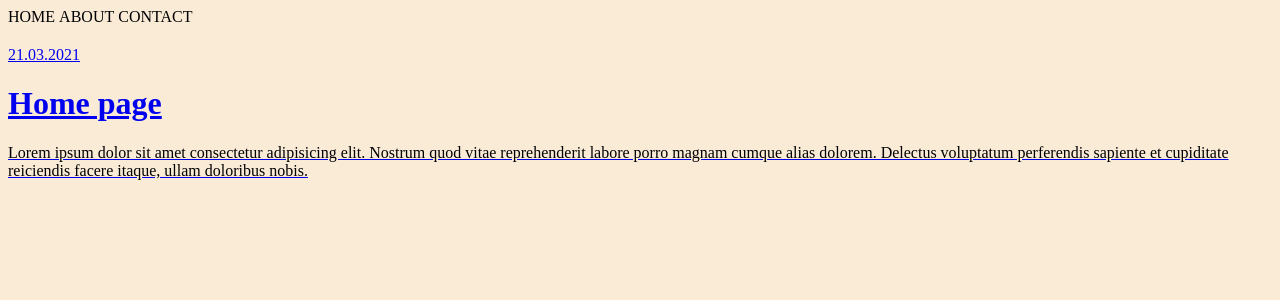
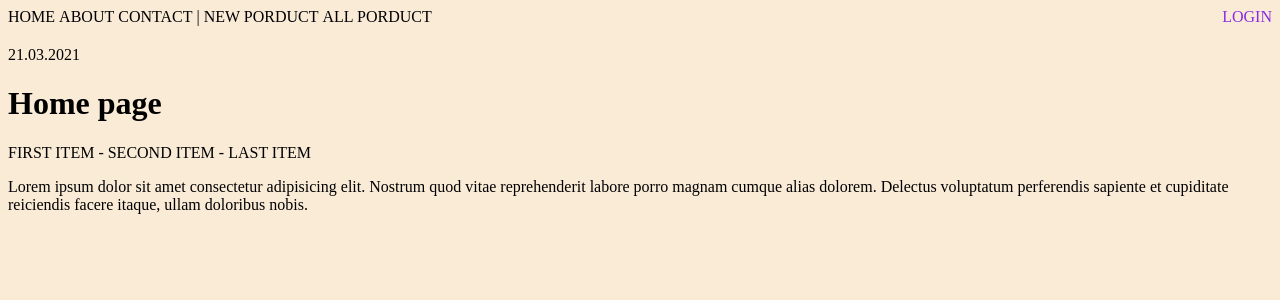
Before and after one commit to borko81/simple_django, a Django app: page /home/ in a window 1280 px wide. Shown: the top 300 px of the page. Run offline with Django 3.2, Linux system fonts and the light colour scheme.

Commit message:
for loop added

```diff
--- a/myproject/pages/static/css/main.css
+++ b/myproject/pages/static/css/main.css
@@ -32,3 +32,11 @@
     border-top: 1px solid blueviolet;
     border-bottom: 1px solid blueviolet;
 }
+
+.lastitem {
+    float: right;
+}
+
+.lastitem > a {
+    color: blueviolet;
+}
--- a/myproject/pages/views.py
+++ b/myproject/pages/views.py
@@ -5,7 +5,12 @@
 def home_view(request, *args, **kwargs):
     # return HttpResponse("<h1>Home view page</h1>")
     data = datetime.now()
-    return render(request, 'pages/home.html', {'user': request.user, 'data': data})
+    lookup = [
+        "first item",
+        "second item",
+        "last item"
+    ]
+    return render(request, 'pages/home.html', {'user': request.user, 'data': data, "lookup": [x.upper() for x in lookup]})
 
 
 def contact_view(request, *args, **kwargs):
--- a/myproject/templates/pages/home.html
+++ b/myproject/templates/pages/home.html
@@ -2,12 +2,14 @@
 
 <!DOCTYPE html>
 <html lang="en">
+
 <head>
     <meta charset="UTF-8">
     <meta http-equiv="X-UA-Compatible" content="IE=edge">
     <meta name="viewport" content="width=device-width, initial-scale=1.0">
     <title>Document</title>
 </head>
+
 <body>
     {% block body %}
     {{ data|date:"d.m.Y" }}
@@ -17,7 +19,13 @@
     <h1>Home page</h1>
     {% endif %}
 
-        <p>Lorem ipsum dolor sit amet consectetur adipisicing elit. Nostrum quod vitae reprehenderit labore porro magnam cumque alias dolorem. Delectus voluptatum perferendis sapiente et cupiditate reiciendis facere itaque, ullam doloribus nobis.</p>
+    {{ lookup|join:" - " }}
+
+
+    <p>Lorem ipsum dolor sit amet consectetur adipisicing elit. Nostrum quod vitae reprehenderit labore porro magnam
+        cumque alias dolorem. Delectus voluptatum perferendis sapiente et cupiditate reiciendis facere itaque, ullam
+        doloribus nobis.</p>
     {% endblock body %}
 </body>
+
 </html>
--- a/myproject/templates/pages/nav.html
+++ b/myproject/templates/pages/nav.html
@@ -2,6 +2,9 @@
     <ul>
         <li><a href="{% url 'home_view' %}">Home</a></li>
         <li><a href="{% url 'about_view' %}">About</a></li>
-        <li><a href="{% url 'contact_view' %}">Contact</li>
+        <li><a href="{% url 'contact_view' %}">Contact</a></li> |
+        <li><a href="#">New Porduct</a></li>
+        <li><a href="#">All Porduct</a></li>
+        <li class="lastitem"><a href="#">Login</a></li>
     </ul>
 </nav>
```
Lines whose indentation alone changed are shown as unchanged.
